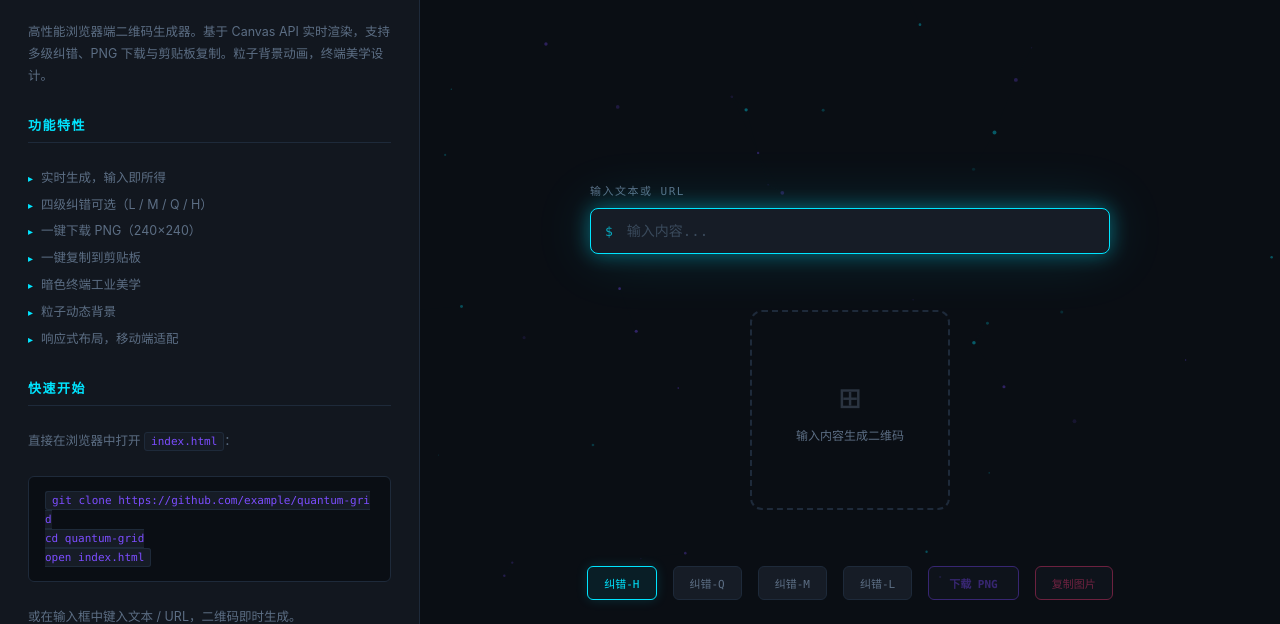
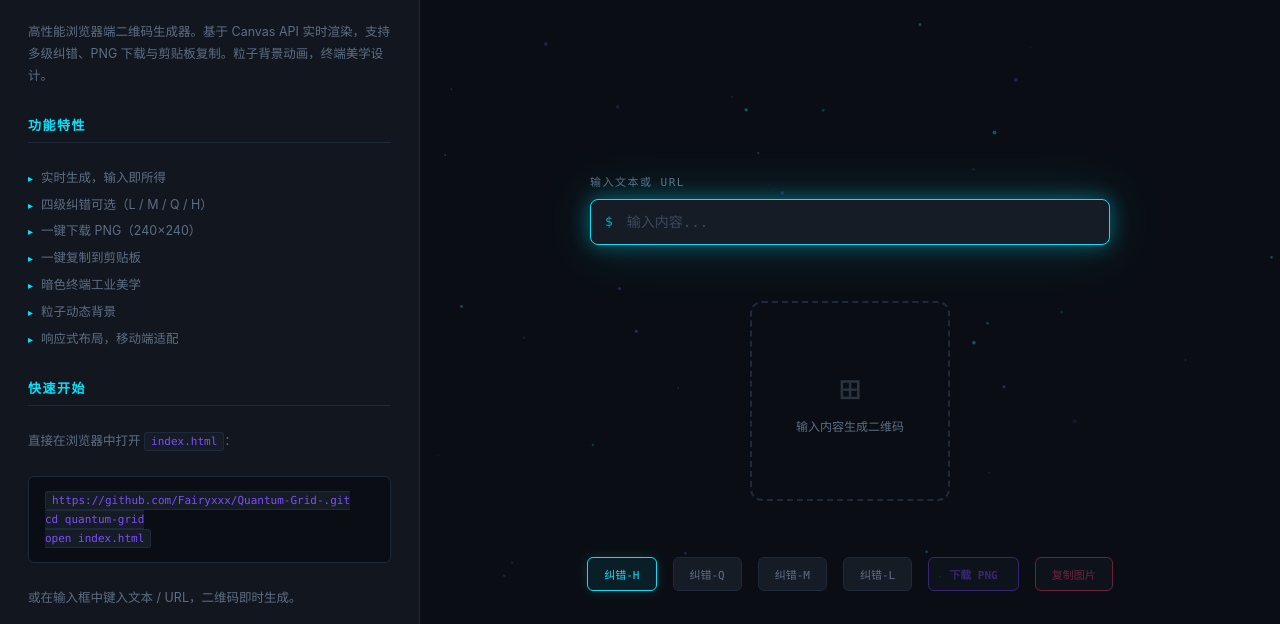
Before and after one commit to Fairyxxx/Quantum-Grid-, a plain HTML site: page index.html in a window 1280 px wide. Shown: the part 175-799 px from the top of the page. Drawn offline with Linux system fonts and the light colour scheme.

Commit message:
Update index.html

```diff
--- a/index.html
+++ b/index.html
@@ -52,7 +52,7 @@
 
     <h2>快速开始</h2>
     <p>直接在浏览器中打开 <code>index.html</code>：</p>
-    <pre><code>git clone https://github.com/example/quantum-grid
+    <pre><code>https://github.com/Fairyxxx/Quantum-Grid-.git
 cd quantum-grid
 open index.html</code></pre>
     <p>或在输入框中键入文本 / URL，二维码即时生成。</p>
```
